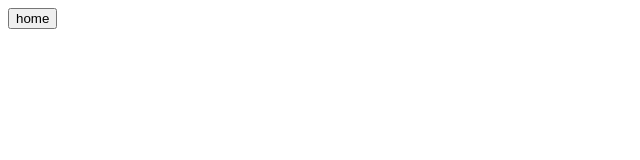
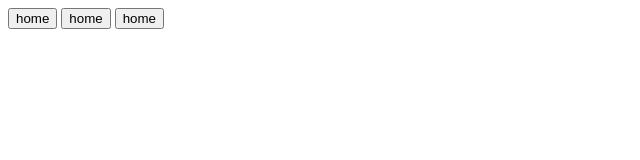
Before and after one commit to Sire6715/gihub, a plain HTML site: page index.html in a window 1280 px wide. Shown: the whole page, without its empty margins (0-640 px from the left). Drawn offline with Linux system fonts and the light colour scheme.

Commit message:
second commit

```diff
--- a/index.html
+++ b/index.html
@@ -9,5 +9,7 @@
 <body>
 
     <button>home</button>
+    <button>home</button>
+    <button>home</button>
 </body>
 </html>
```
